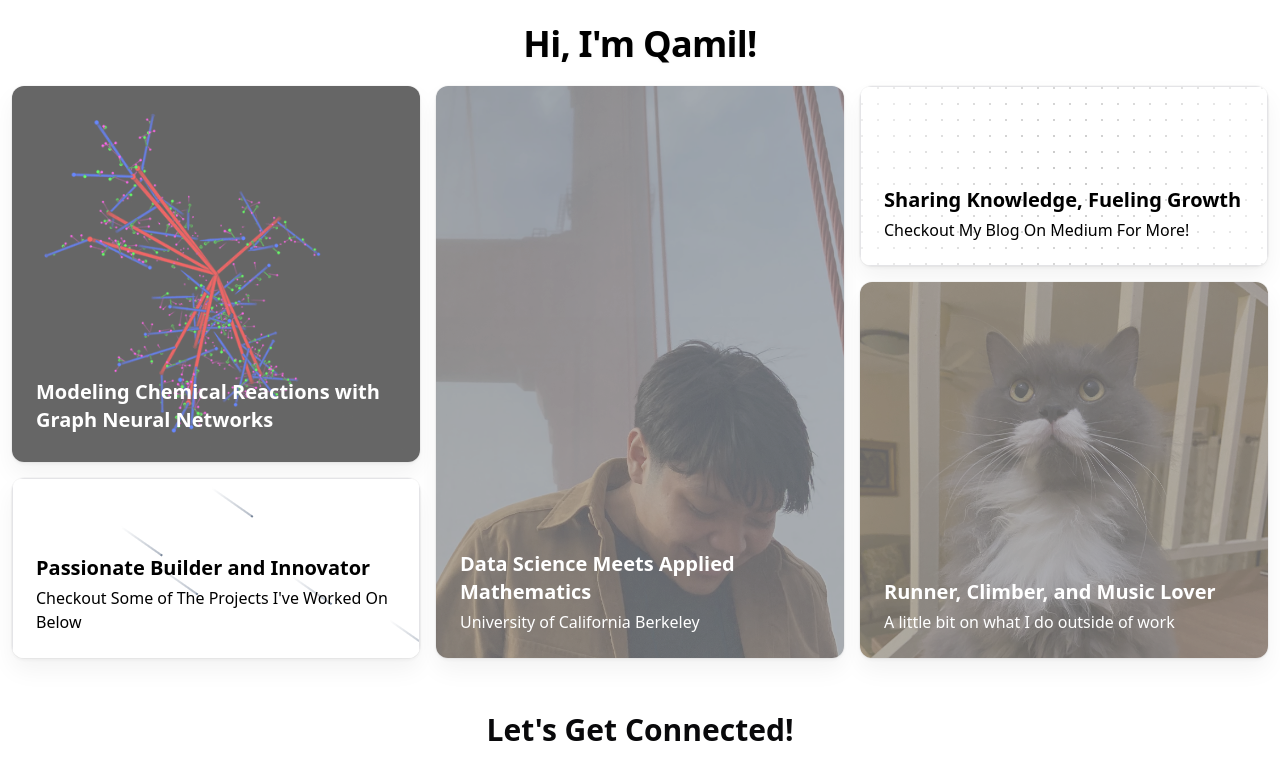
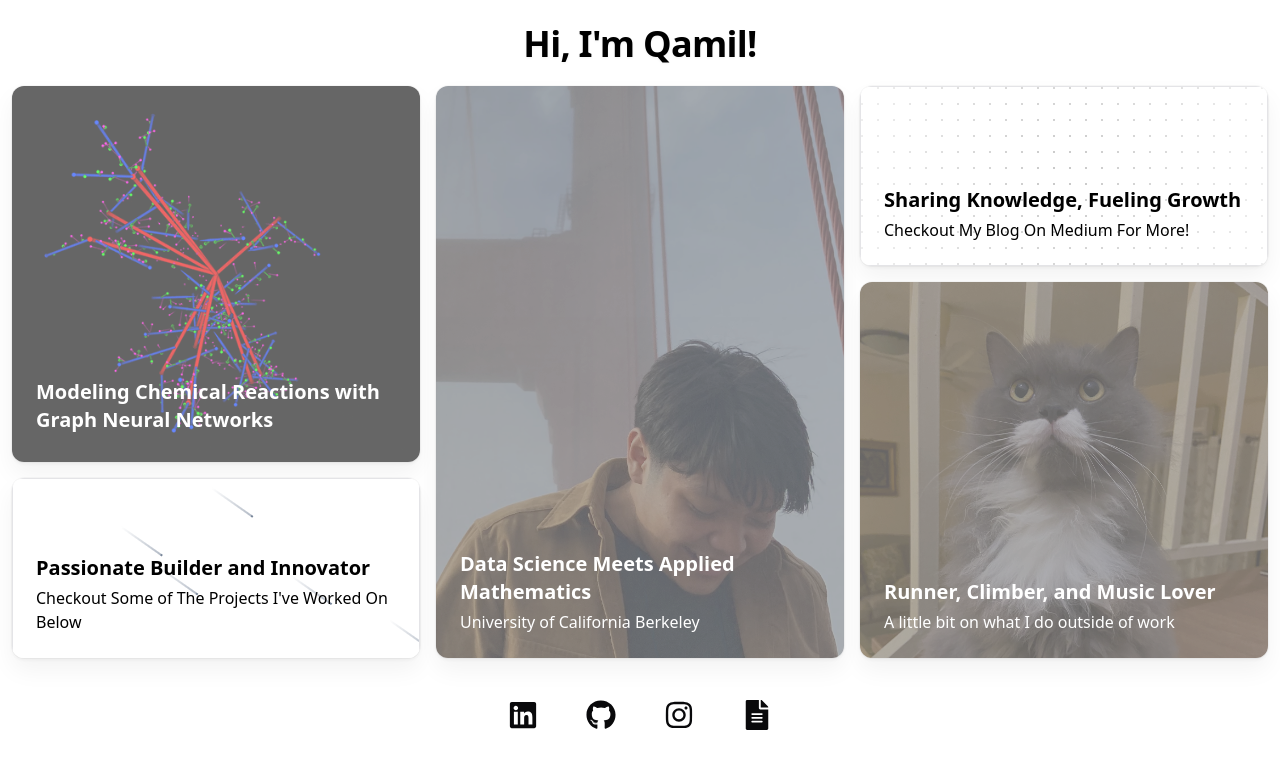
Before and after one commit to Qamil-Mirza/revamped-website, a Next.js app: page / in a window 1280 px wide. Shown: the top 780 px of the page. Built offline with nearby package versions, Linux system fonts and the light colour scheme; no server answers.

Commit message:
added social dock component

```diff
--- a/package.json
+++ b/package.json
@@ -20,6 +20,7 @@
     "react": "19.0.0-rc-02c0e824-20241028",
     "react-dom": "19.0.0-rc-02c0e824-20241028",
     "react-icon-cloud": "^4.1.4",
+    "react-icons": "^5.3.0",
     "tailwind-merge": "^2.5.4",
     "tailwindcss-animate": "^1.0.7"
   },
--- a/src/app/page.tsx
+++ b/src/app/page.tsx
@@ -12,6 +12,7 @@ import Meteors from "@/components/ui/meteors";
 import { DotPattern } from "@/components/ui/dot-pattern";
 
 import { cn } from "@/lib/utils";
+import SocialDock from "@/components/ui/socials-dock";
 
 // URL
 const prefixURL = process.env.NEXT_PUBLIC_LOCAL_DEVELOPMENT_URL;
@@ -110,8 +111,8 @@ export default function Home() {
           </BentoGrid>
         </div>
       </BlurFade>
-      <div className="p-3 flex justify-center">
-        <h1 className="font-bold text-3xl py-3 mt-6">Let's Get Connected!</h1>
+      <div className="p-3 flex flex-row justify-center items-center w-full">
+        <SocialDock />
       </div>
     </div>
   );
--- /dev/null
+++ b/src/components/ui/socials-dock.tsx
@@ -0,0 +1,23 @@
+import React from 'react';
+import { FaLinkedin, FaGithub, FaInstagram, FaFileAlt } from 'react-icons/fa';
+
+function SocialDock() {
+  return (
+    <div className='flex items-center justify-center w-full p-4 space-x-8 gap-4 mt-2'>
+      <a href="https://www.linkedin.com/in/yourprofile" target="_blank" rel="noopener noreferrer" title="LinkedIn">
+        <FaLinkedin size={30} />
+      </a>
+      <a href="https://github.com/yourusername" target="_blank" rel="noopener noreferrer" title="GitHub">
+        <FaGithub size={30} />
+      </a>
+      <a href="https://www.instagram.com/yourusername" target="_blank" rel="noopener noreferrer" title="Instagram">
+        <FaInstagram size={30} />
+      </a>
+      <a href="/path/to/your-resume.pdf" target="_blank" rel="noopener noreferrer" title="Resume">
+        <FaFileAlt size={30} />
+      </a>
+    </div>
+  );
+}
+
+export default SocialDock;
```
Also changed, not shown: 1 other file (tests, documents, lock files or other folders).
